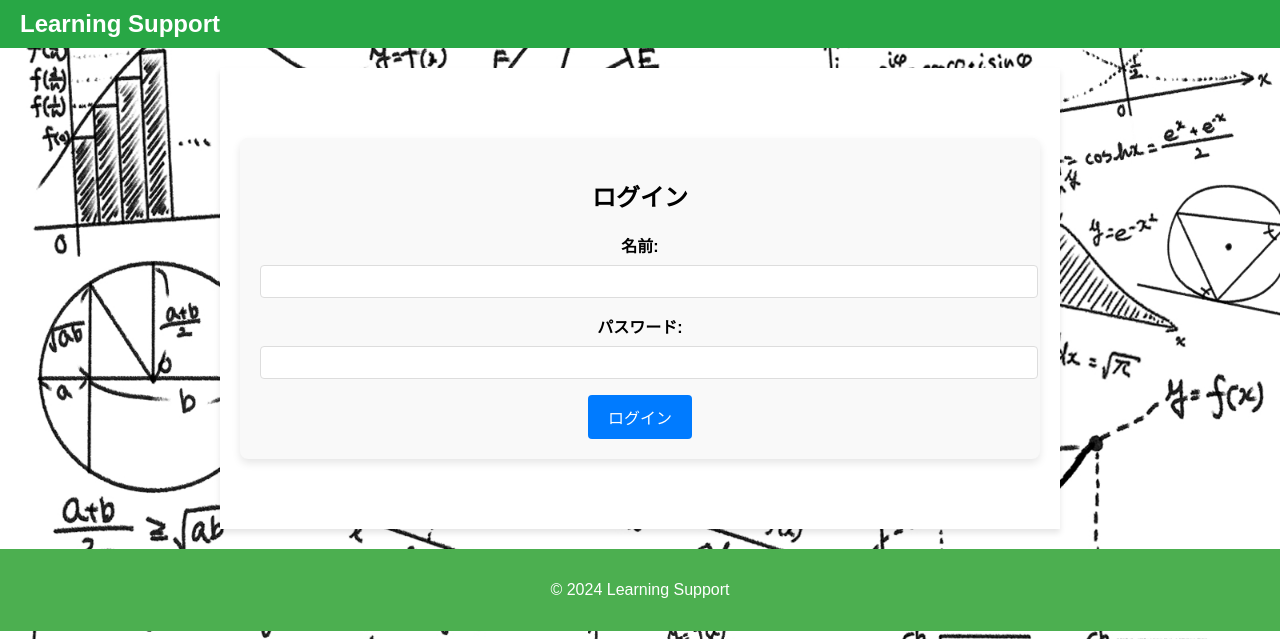
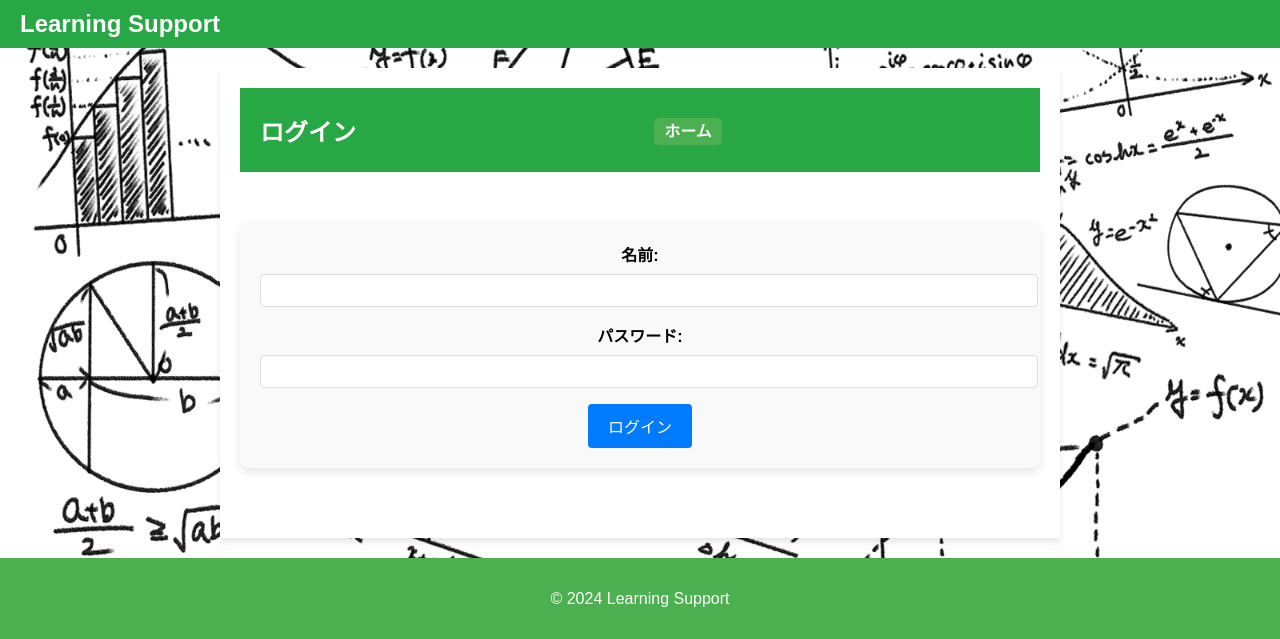
Before and after one commit to RyoRI45/NewData, a Django app: page /login/ in a window 1280 px wide. Shown: the top 639 px of the page. Run offline with Django 5.2, Linux system fonts and the light colour scheme.

Commit message:
ナビゲーションバーの改良

```diff
--- a/core/templates/core/login.html
+++ b/core/templates/core/login.html
@@ -1,8 +1,18 @@
 {% extends 'base.html' %}
 
 {% block content %}
+<!-- ヘッダー -->
+<header style="display: flex; justify-content: space-between; align-items: center; padding: 10px 20px; background-color: #28a745; color: white;">
+    <h1 style="margin: 0; font-size: 1.5rem;">ログイン</h1>
+    <!-- ナビゲーションバー -->
+    <nav>
+        <ul style="list-style: none; display: flex; gap: 15px; margin: 0; padding: 0;">
+            <li><a href="{% url 'home' %}" style="text-decoration: none; color: white; font-weight: bold;">ホーム</a></li>
+        </ul>
+    </nav>
+</header>
+
 <div class="content-container">
-    <h2>ログイン</h2>
     {% if error %}
         <p class="error">{{ error }}</p>
     {% endif %}
```
